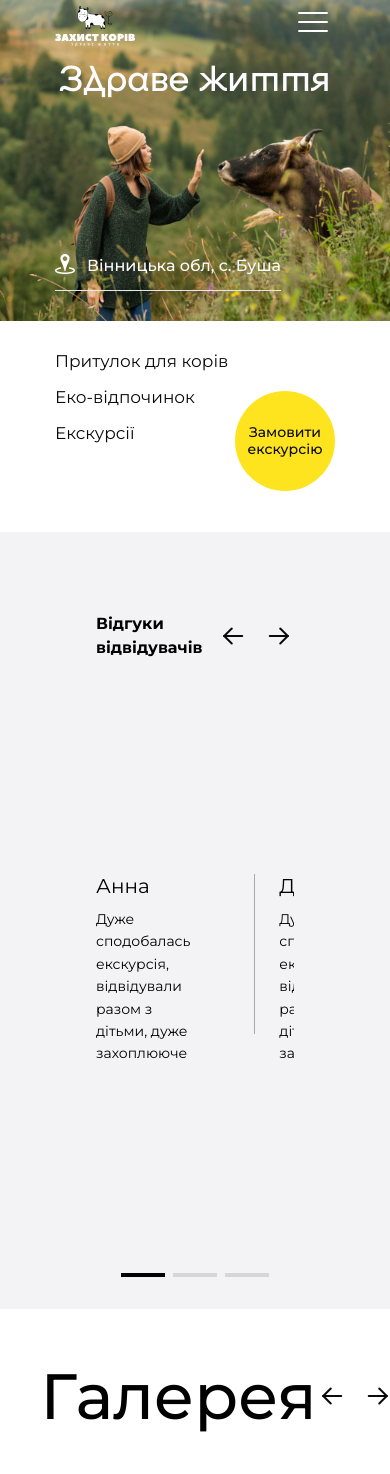
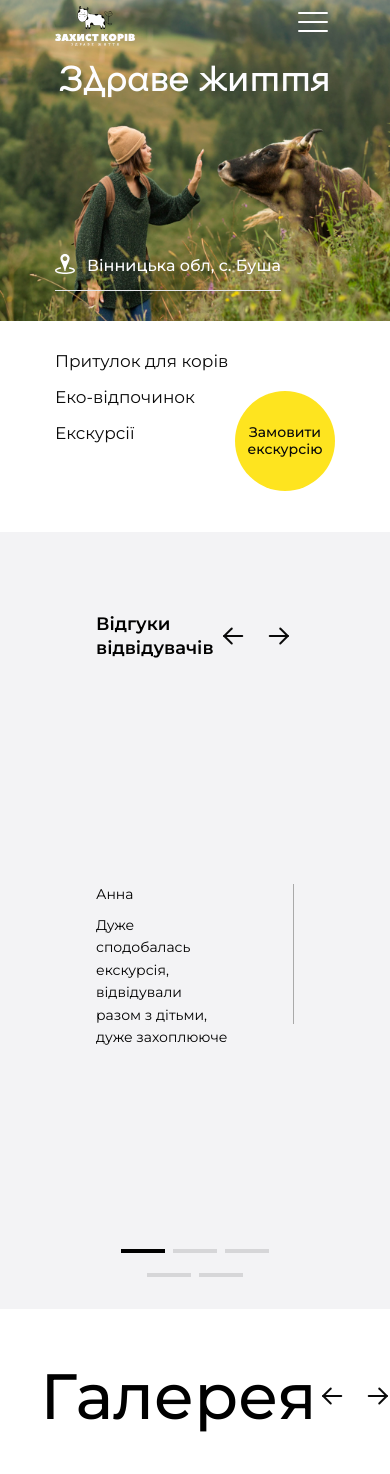
Before and after one commit to baza-trainee/cows-shelter-frontend, a React (Vite) app: page / in a window 390 px wide. Shown: the top 1474 px of the page. Built offline with nearby package versions, Linux system fonts and the light colour scheme.

Commit message:
change font-style

```diff
--- a/src/components/Excursions/ExcursionModal.tsx
+++ b/src/components/Excursions/ExcursionModal.tsx
@@ -85,7 +85,7 @@ const ExcursionModal = ({ excursion }: ExcursionsModalProps) => {
             )}
           </div>
           <div className="flex w-[592px] lg:w-[28.75rem] flex-col justify-between gap-4">
-                  <h3 className="md:text-xl lg:subtitle-text md:mt-0 lg:mt-10 font-bold text-white">{t(excursion.title)}</h3>
+                  <h3 className="leading-6 text-xl lg:text-2xl md:mt-0 lg:mt-10 font-bold text-white">{t(excursion.title)}</h3>
                   <p className="text-base font-normal text-white">{t(excursion.description)}</p>
             <div className="flex gap-6">
               <button className="h-11 w-[14.44rem] transition-all duration-300 bg-accent text-lg font-medium leading-[1.375rem] focus:bg-lemon active:bg-lemon hover:bg-lemon">
--- a/src/components/Excursions/Excursions.tsx
+++ b/src/components/Excursions/Excursions.tsx
@@ -125,7 +125,7 @@ const Excursions = () => {
                   <img src={item.mainImgSrc} alt={t(item.title)}></img>
                   <div className="fixed left-0 top-0 h-full w-full bg-black/[.60] opacity-0 transition-all duration-700 group-hover:opacity-100"></div>
                   <div className="absolute bottom-0 left-0 flex flex-col gap-0 pb-6 pl-6 text-white transition-all duration-700 group-hover:gap-5">
-                    <p className="subtitle-text">{t(item.title)}</p>
+                    <p className="text-2xl leading-6">{t(item.title)}</p>
                     <p className="opacity-0 transition-all duration-700 group-hover:opacity-100">
                       {t('excursions:excursion.small_description')}
                     </p>
--- a/src/components/Excursions/ExcursionsReviews.tsx
+++ b/src/components/Excursions/ExcursionsReviews.tsx
@@ -25,13 +25,15 @@ const ExcursionsReviews = () => {
   const [finish, setFinish] = useState(2);
   const [currentPage, setCurrentPage] = useState(1);
   const [itemsPerPage, setItemsPerPage] = useState(3);
-  const pagesLength = reviews.length / itemsPerPage;
+  const [pagesLength, setPagesLength] = useState(reviews.length / itemsPerPage);
+  // const pagesLength = reviews.length / itemsPerPage;
 
   const data = usePaginatedData(reviews, start, finish);
 
   useEffect(() => {
     if (windowWidth >= 1280) {
       setItemsPerPage(3);
+      setPagesLength(reviews.length / itemsPerPage);
       if (currentPage === 1) {
         setStart(0);
         setFinish(3);
@@ -45,8 +47,9 @@ const ExcursionsReviews = () => {
         setFinish(9);
       }
     }
-    if (windowWidth > 768 && windowWidth < 1280) {
+    if (windowWidth >= 768 && windowWidth < 1280) {
       setItemsPerPage(2);
+      setPagesLength(reviews.length / itemsPerPage);
       if (currentPage === 1) {
         setStart(0);
         setFinish(2);
@@ -63,12 +66,36 @@ const ExcursionsReviews = () => {
         setStart(6);
         setFinish(8);
       }
-      // if (currentPage === 5) {
-      //   setStart(8);
-      //   setFinish(9);
-      // }
+      if (currentPage === 5) {
+        setStart(8);
+        setFinish(9);
+      }
     }
-  }, [windowWidth, currentPage]);
+    if (windowWidth >= 320 && windowWidth < 768) {
+      setItemsPerPage(1);
+      setPagesLength(5);
+      if (currentPage === 1) {
+        setStart(0);
+        setFinish(1);
+      }
+      if (currentPage === 2) {
+        setStart(1);
+        setFinish(2);
+      }
+      if (currentPage === 3) {
+        setStart(2);
+        setFinish(3);
+      }
+      if (currentPage === 4) {
+        setStart(3);
+        setFinish(4);
+      }
+      if (currentPage === 5) {
+        setStart(4);
+        setFinish(5);
+      }
+    }
+  }, [windowWidth, currentPage, itemsPerPage]);
 
   return (
     <section className="px-12">
@@ -78,10 +105,13 @@ const ExcursionsReviews = () => {
         pagesLength={pagesLength}
         isReviews={true}
       >
-        <ul className="mb-10 flex gap-6">
+        <ul className="mb-10 flex gap-6 ">
           {data.map((item: Reviews) => (
-            <li key={item.id} className="h-40 border-r border-disabled pr-16">
-              <p className="lg:subtitle-text mb-2.5 text-xl leading-6">
+            <li
+              key={item.id}
+              className="h-[8.75rem] border-r border-disabled pr-16 md:h-40"
+            >
+              <p className="mb-2.5 text-sm leading-5 md:text-xl md:leading-6 lg:text-2xl">
                 {t(item.name)}
               </p>
               <p className="default-text"> {t(item.review)}</p>
--- a/src/components/Slider.tsx
+++ b/src/components/Slider.tsx
@@ -57,7 +57,7 @@ const Slider = ({
       >
         {title && <h2 className="text-[64px] font-medium">{title}</h2>}
         {subtitle && (
-          <h2 className="font-bold leading-6 md:text-xl lg:text-2xl">
+          <h2 className="text-lg font-semibold leading-6 md:text-xl md:font-bold lg:text-2xl">
             {subtitle}
           </h2>
         )}
--- a/src/index.css
+++ b/src/index.css
@@ -48,13 +48,6 @@ body {
   }
 }
 
-@layer utilities {
-  .subtitle-text {
-    font-size: 24px;
-    line-height: 1.5;
-  }
-}
-
 .swiper-pagination-bullet {
   width: 44px;
   height: 4px;
```
